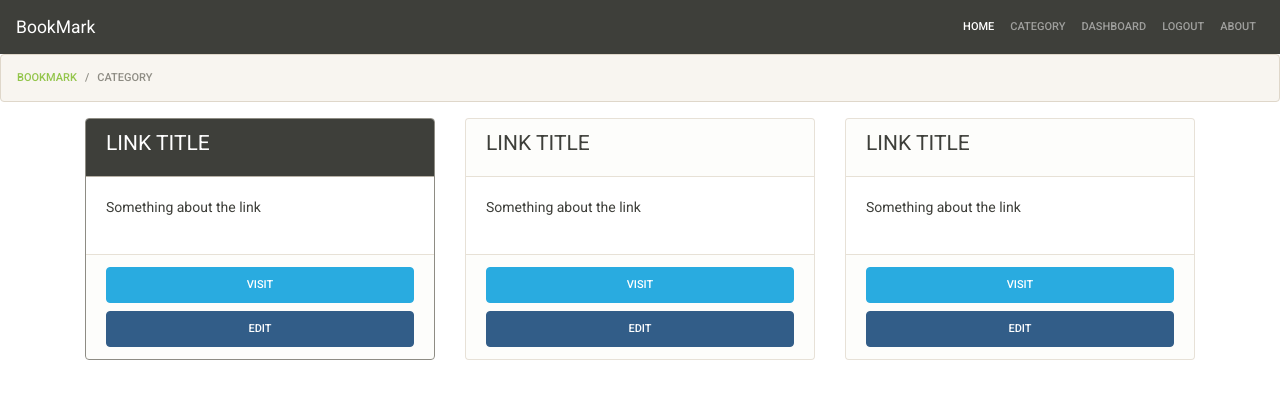
After one commit to nilldiggonto/Vue_Axios_Dj3, a Django app: page /bookmark/category/ in a window 1280 px wide. The commit adds this page. Shown: the top 399 px of the page. Run offline with Django 3.2, Linux system fonts and the light colour scheme; a user stored in the database is signed in; some libraries are stand-ins or nearby versions.

Commit message:
Category view

```diff
--- /dev/null
+++ b/backend/bookmarks/templates/bookmarks/categories.html
@@ -0,0 +1,63 @@
+
+{% extends 'base.html' %}
+
+
+{%block content %}
+
+<ol class="breadcrumb">
+    <li class="breadcrumb-item"><a href="{% url 'bookmark-page' %}">Bookmark</a></li>
+    <li class="breadcrumb-item active">Category</li>
+  </ol>
+
+<div class="container mt-1">
+    <div class="row">
+        <div class="col-md-4">
+            <div class="card border border-secondary">
+                <div class="card-header bg-primary text-white">
+                    <h4>LINK TITLE</h4>
+                </div>
+                <div class="card-body">
+                    <p>Something about the link</p>
+                </div>
+                <div class="card-footer">
+                    <a href="#" class="btn btn-info btn-block">Visit</a>
+                    <a href="#" class="btn btn-primary btn-block">Edit</a>
+                </div>
+            </div>
+        </div> <!--col-md-4-->
+
+        <div class="col-md-4">
+            <div class="card">
+                <div class="card-header">
+                    <h4>LINK TITLE</h4>
+                </div>
+                <div class="card-body">
+                    <p>Something about the link</p>
+                </div>
+                <div class="card-footer">
+                    <a href="#" class="btn btn-info btn-block">Visit</a>
+                    <a href="#" class="btn btn-primary btn-block">Edit</a>
+                </div>
+            </div>
+        </div> <!--col-md-4-->
+
+
+        <div class="col-md-4">
+            <div class="card">
+                <div class="card-header">
+                    <h4>LINK TITLE</h4>
+                </div>
+                <div class="card-body">
+                    <p>Something about the link</p>
+                </div>
+                <div class="card-footer">
+                    <a href="#" class="btn btn-info btn-block">Visit</a>
+                    <a href="#" class="btn btn-primary btn-block">Edit</a>
+                </div>
+            </div>
+        </div> <!--col-md-4-->
+    </div>
+</div>
+
+
+{% endblock %}
--- a/backend/bookmarks/urls.py
+++ b/backend/bookmarks/urls.py
@@ -1,9 +1,12 @@
 from django.urls import path
-from .views import bookmarkView,SignupView
+from .views import bookmarkView,SignupView,categoriesView
 from django.contrib.auth import views
 urlpatterns = [
     path('',bookmarkView,name='bookmark-page'),
     path('signup/',SignupView,name='bookmark-signup'),
     path('login/',views.LoginView.as_view(template_name='bookmarks/login.html'),name='bookmark-login'),
     path('logout/',views.LogoutView.as_view(),name='bookmark-logout'),
+
+
+    path('category/',categoriesView,name='bookmark-category'),
 ]
--- a/backend/bookmarks/views.py
+++ b/backend/bookmarks/views.py
@@ -1,6 +1,7 @@
 from django.shortcuts import render,redirect
 from django.contrib.auth import login
 from django.contrib.auth.forms import UserCreationForm
+from django.contrib.auth.decorators import login_required
 
 
 # Create your views here.
@@ -28,3 +29,13 @@ def SignupView(request):
         'form':form,
     }
     return render(request,template_name,context)
+
+
+
+
+
+####### BOOKMARK CATEGORIES
+@login_required
+def categoriesView(request):
+    template_name = 'bookmarks/categories.html'
+    return render(request,template_name)
--- a/backend/templates/base.html
+++ b/backend/templates/base.html
@@ -5,7 +5,9 @@
     <meta charset="UTF-8">
     <meta http-equiv="X-UA-Compatible" content="IE=edge">
     <meta name="viewport" content="width=device-width, initial-scale=1.0">
+
     <title>Bookmark</title>
+    <link rel="shortcut icon" href="https://cdn3.iconfinder.com/data/icons/glypho-generic-icons/64/link-chain-512.png" type="image/x-icon">
     <link rel="stylesheet" href="https://bootswatch.com/4/sandstone/bootstrap.css">
 </head>
 
--- a/backend/templates/navbar.html
+++ b/backend/templates/navbar.html
@@ -13,6 +13,11 @@
         </li>
 
         {% if request.user.is_authenticated %}
+        <li class="nav-item">
+            <a class="nav-link" href="{%url 'bookmark-category' %}">Category
+
+            </a>
+          </li>
         <li class="nav-item">
             <a class="nav-link" href="{%url 'dashboard-page' %}">Dashboard</a>
           </li>
```
